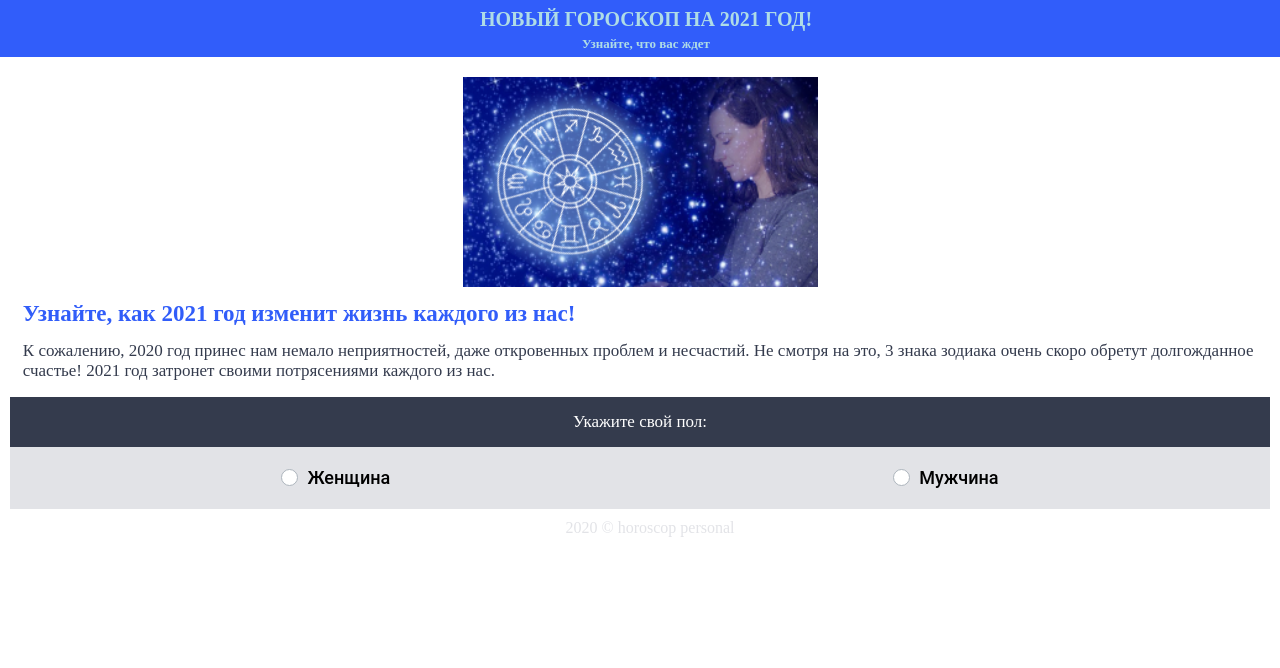
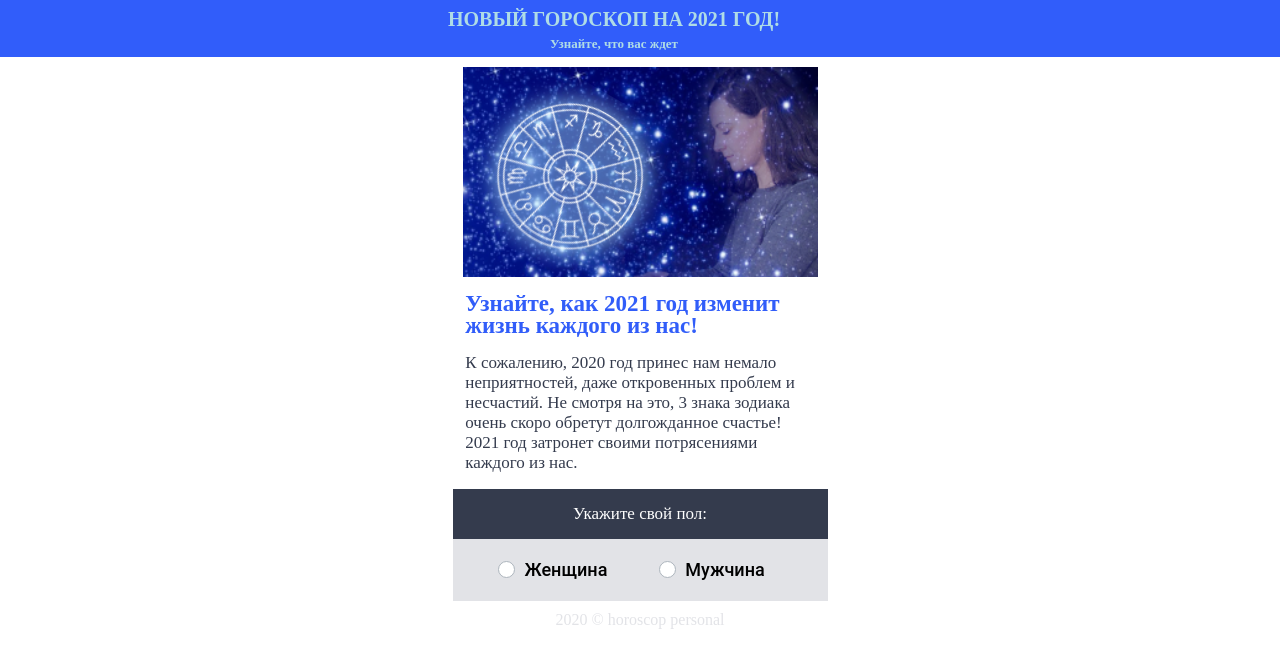
Before and after one commit to zarka07/test-task-april, a Vue app: page / in a window 1280 px wide. Shown: the top 668 px of the page. Built offline with nearby package versions, Linux system fonts and the light colour scheme.

Commit message:
fix width of container

```diff
--- a/src/App.vue
+++ b/src/App.vue
@@ -35,6 +35,8 @@ body {
 }
 .wrapper{
   min-height: 100%;
-  /* margin-bottom:-50px; */
+  display: flex;
+  flex-direction: column;
+  align-items: center;
 }
 </style>
--- a/src/components/Header.vue
+++ b/src/components/Header.vue
@@ -43,6 +43,7 @@ export default {
         color: #AFDCE5;
         font-weight: 700;
         height: auto;
+        width: 100%;
     }
 
     .subHeader{
--- a/src/components/Question.vue
+++ b/src/components/Question.vue
@@ -197,6 +197,7 @@ export default {
 
     .container{
         display: flex;
+        width: 95%;
     }
 
     select{
--- a/src/views/DataProcessing.vue
+++ b/src/views/DataProcessing.vue
@@ -76,7 +76,8 @@ export default {
 
 <style>
     .dataProcessing{
-        margin: 30px 10px 10px 10px;
+        margin: 20px 10px 10px 10px;
+        width: 90%;
     }
 
     span{
--- a/src/views/GetData.vue
+++ b/src/views/GetData.vue
@@ -100,6 +100,7 @@ export default {
 <style scoped>
   .getData{
     margin:10px;
+    max-width: 375px;
   }
   .greeting{
     text-align: start;
@@ -108,7 +109,7 @@ export default {
         font-size: 18px;
         line-height: 22px;
         color: #315DF9;
-        margin:2vh 1vw 2vh 2vw;
+        margin:2vh 1vw 2vh .6vw;
   }
 
   .year{
@@ -128,12 +129,12 @@ export default {
   .button-menu {
    display:inline-flex;
    justify-content: center;
-  width:95%;
+   width:97%;
    border:0;
    background-color:#315DFA;
    height:8vh;
-  padding-top:1.1vh;
- }
+   padding-top:1vh;
+  }
 
  .button-label {
    text-transform:uppercase;
--- a/src/views/Main.vue
+++ b/src/views/Main.vue
@@ -78,7 +78,7 @@ export default {
                         },
                         {
                             description:{
-                                style:'flex-direction: column;gap:30px;text-align:left',
+                                style:'flex-direction: column;gap:30px;text-align:left;',
                                 title: 'Подскажите, мучает ли вас бессонница в последнее время?',
                                 value:'sleep',
                                 type: 'radio'
@@ -91,7 +91,7 @@ export default {
                         },
                         {
                             description:{
-                                style:'flex-direction: column;gap:30px;text-align:left',
+                                style:'flex-direction: column;gap:30px;text-align:left;',
                                 title: 'Чувствуете ли вы в последнее время, что вам никак не удается осуществить ваши планы?',
                                 value:'planning',
                                 type: 'radio'
@@ -104,7 +104,7 @@ export default {
                         },
                         {
                             description:{
-                                style:'flex-direction: column;gap:30px;text-align:left',
+                                style:'flex-direction: column;gap:30px;text-align:left;',
                                 title: 'Какой вы видите свою жизнь через 5 лет?',
                                 value:'life',
                                 type: 'radio'
@@ -119,7 +119,7 @@ export default {
                         },
                         {
                             description:{
-                                style:'flex-direction: column;gap:30px;text-align:center',
+                                style:'flex-direction: column;gap:30px;text-align:center;',
                                 title: 'Введите дату своего рождения:',
                                 value:'dateOfBirth',
                                 type: 'select',
@@ -169,11 +169,11 @@ export default {
 
 <style scoped>
     .container{
-        display:flex;
+        display: flex;
         flex-direction: column;
-        justify-content: center;
         padding-left: 10px;
         padding-right: 10px;
+        max-width: 375px;
     }
 
     .koleso{
@@ -215,7 +215,7 @@ export default {
         display: block;
         margin-left: auto;
         margin-right: auto;
-        margin-top:-90px;
+        margin-top:-95px;
     }
 
     .title{
```
